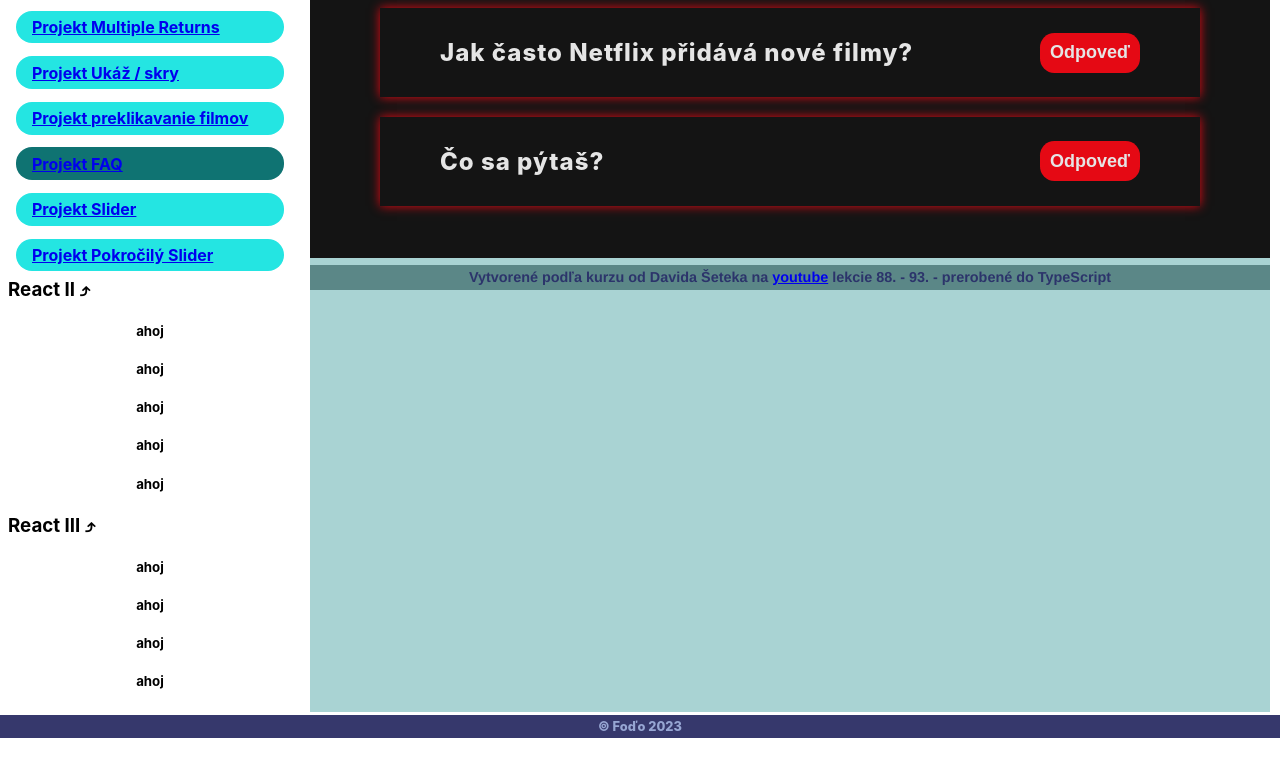
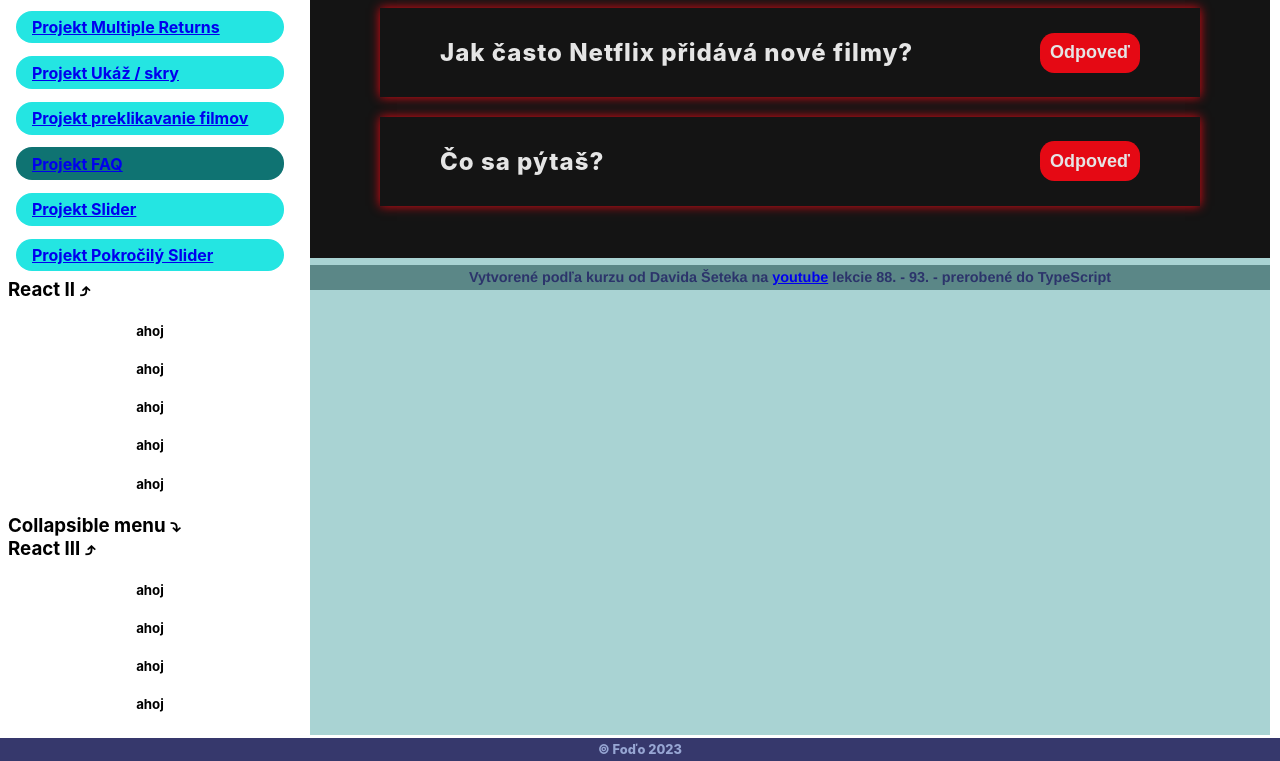
Before and after one commit to FodoFofo/Ucenie, a React (Create React App) app: page /setekFAQ in a window 1280 px wide. Shown: the part 521-1282 px from the top of the page. Before the commit the page ends 1259 px from the top, so only its background shows below. Built offline with nearby package versions, Linux system fonts and the light colour scheme; the HTML template or start-up script is replaced by a standard one.

Commit message:
add collapsible menu example

```diff
--- a/src/components/Aside.tsx
+++ b/src/components/Aside.tsx
@@ -5,6 +5,7 @@ import { BiSolidDownArrow, BiSolidUpArrow } from "react-icons/bi";
 
 // štýly
 import "./Aside.scss";
+import { CollapsibleMenu } from "./CollapsibleMenu";
 
 const Aside = () => {
   const showHide = (e: React.MouseEvent<HTMLHeadingElement>) => {
@@ -80,7 +81,12 @@ const Aside = () => {
           <h5>ahoj</h5>
           <h5>ahoj</h5>
         </div>
-
+        <CollapsibleMenu title="Collapsible menu">
+          <h5>ahoj</h5>
+          <h5>ahoj</h5>
+          <h5>ahoj</h5>
+          <h5>ahoj</h5>
+        </CollapsibleMenu>
         <h3 onClick={showHide}>React III ⤴</h3>
         <div className="reactiii">
           <h5>ahoj</h5>
--- /dev/null
+++ b/src/components/CollapsibleMenu.tsx
@@ -0,0 +1,25 @@
+import { ReactNode, useState } from "react";
+
+type ComponentProps = {
+  title: string;
+  children?: ReactNode | ReactNode[] | string;
+  isOpenDefault?: boolean;
+};
+
+export const CollapsibleMenu = ({
+  children,
+  title,
+  isOpenDefault = false,
+}: ComponentProps) => {
+  const [isOpen, setOpen] = useState<boolean>(isOpenDefault);
+
+  const toggleMenuState = () => setOpen(!isOpen);
+  return (
+    <>
+      <h3 onClick={toggleMenuState}>
+        {title} {isOpen ? "⤴" : "⤵"}
+      </h3>
+      {isOpen ? <div className="submenu-container">{children}</div> : null}
+    </>
+  );
+};
```
